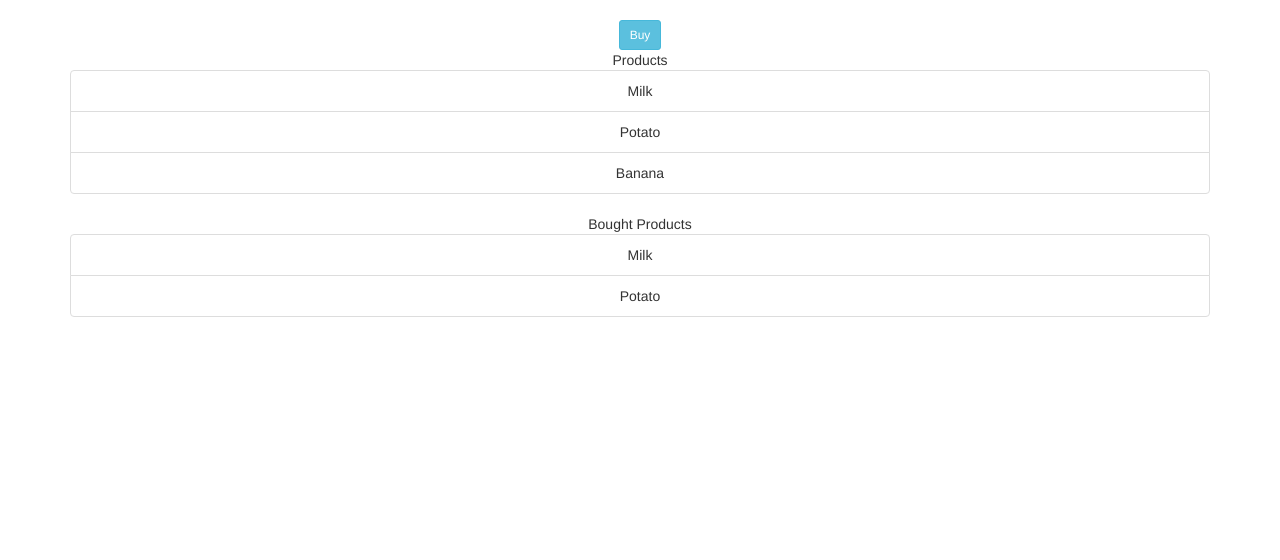
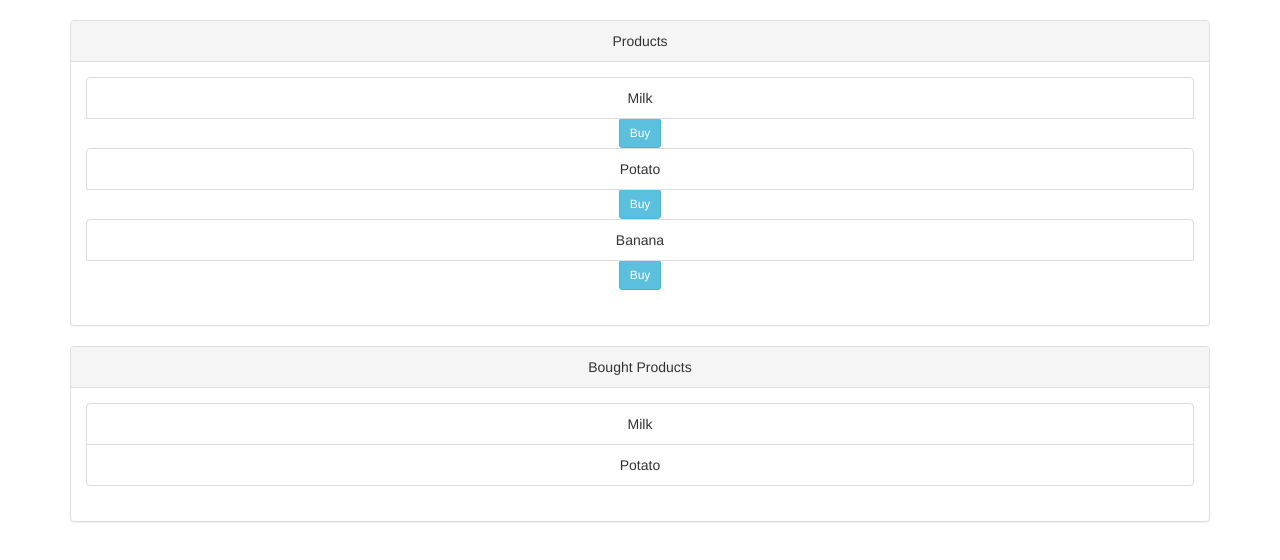
Before and after one commit to swetlikow/shop, an Angular app: page / in a window 1280 px wide. Shown: the top 560 px of the page. Built offline with nearby package versions, Linux system fonts and the light colour scheme.

Commit message:
change product-list -> product relation, add input

```diff
--- a/src/app/app.component.html
+++ b/src/app/app.component.html
@@ -1,7 +1,7 @@
 <br>
 <div class="row">
     <div class="col-sm-12 text-center">
-        <app-product></app-product>
+        <app-product-list></app-product-list>
         <app-cart-list *ngIf="showBoughtProducts"></app-cart-list>
     </div>
 </div>
--- a/src/app/app.component.ts
+++ b/src/app/app.component.ts
@@ -13,7 +13,6 @@ export class AppComponent implements OnInit {
     constructor(private cartListService: CartListService) { }
 
     ngOnInit(): void {
-        // эту маленькую бизнес логику спрятать в самом сервисе и предоставить свойство сервиса для чтения
-        this.showBoughtProducts = this.cartListService.getBoughtProducts().length !== 0;
+        this.showBoughtProducts = this.cartListService.showBoughtProducts();
     }
 }
--- a/src/app/components/cart/cart-list/cart-list.component.html
+++ b/src/app/components/cart/cart-list/cart-list.component.html
@@ -1,3 +1,8 @@
-<ul class="list-group">Bought Products
-    <li class="list-group-item" *ngFor="let product of boughtProducts;">{{product.name}}</li>
-</ul>
+<div class="panel panel-default">
+    <div class="panel-heading">Bought Products</div>
+    <div class="panel-body">
+        <ul class="list-group">
+            <li class="list-group-item" *ngFor="let product of boughtProducts;">{{product.name}}</li>
+        </ul>
+    </div>
+</div>
--- a/src/app/components/cart/cart-list/cart-list.component.ts
+++ b/src/app/components/cart/cart-list/cart-list.component.ts
@@ -1,5 +1,5 @@
 import { Component, OnInit } from '@angular/core';
-import { IProduct } from '../../products/product/product';
+import { Product } from '../../products/product/product';
 import { CartListService } from './cart-list.service';
 
 @Component({
@@ -9,7 +9,7 @@ import { CartListService } from './cart-list.service';
 })
 export class CartListComponent implements OnInit {
 
-    boughtProducts: IProduct[]; // обычно тут хранится еще и количество купленого товара
+    boughtProducts: Product[]; // обычно тут хранится еще и количество купленого товара
     constructor(private cartListService: CartListService) { }
 
     ngOnInit(): void {
--- a/src/app/components/cart/cart-list/cart-list.service.ts
+++ b/src/app/components/cart/cart-list/cart-list.service.ts
@@ -1,5 +1,5 @@
 import { Injectable } from '@angular/core';
-import { IProduct } from '../../products/product/product';
+import { Product } from '../../products/product/product';
 
 @Injectable({
     providedIn: 'root'
@@ -8,8 +8,8 @@ export class CartListService {
 
     constructor() { }
 
-    getBoughtProducts(): IProduct[] {
-        const products: IProduct[] = [
+    getBoughtProducts(): Product[] {
+        const products: Product[] = [
             {
                 id: 1,
                 name: 'Milk'
@@ -22,4 +22,8 @@ export class CartListService {
 
         return products;
     }
+
+    showBoughtProducts(): boolean {
+        return this.getBoughtProducts().length !== 0;
+    }
 }
--- a/src/app/components/products/product-list/product-list.component.html
+++ b/src/app/components/products/product-list/product-list.component.html
@@ -1,3 +1,9 @@
-<ul class="list-group">Products
-    <li class="list-group-item" *ngFor="let product of products;">{{product.name}}</li>
-</ul>
+<div class="panel panel-default">
+    <div class="panel-heading">Products</div>
+    <div class="panel-body">
+        <ul class="list-group">
+            <app-product *ngFor="let product of products" [product]="product">
+            </app-product>
+        </ul>
+    </div>
+</div>
--- a/src/app/components/products/product-list/product-list.component.ts
+++ b/src/app/components/products/product-list/product-list.component.ts
@@ -1,6 +1,6 @@
 import { Component, OnInit } from '@angular/core';
-import { IProduct } from '../product/product';
-import { ProductsService } from '../product/products.service';
+import { Product } from '../product/product';
+import { ProductsService } from '../products.service';
 
 @Component({
     selector: 'app-product-list',
@@ -9,7 +9,7 @@ import { ProductsService } from '../product/products.service';
 })
 export class ProductListComponent implements OnInit {
 
-    products: IProduct[];
+    products: Product[];
     constructor(private productsService: ProductsService) { }
 
     ngOnInit(): void {
--- a/src/app/components/products/product/product.component.html
+++ b/src/app/components/products/product/product.component.html
@@ -1,3 +1,2 @@
+<li class="list-group-item">{{product.name}}</li>
 <div class="btn btn-sm btn-info" (click)="onBuy()">Buy</div>
-<br>
-<app-product-list></app-product-list>
--- a/src/app/components/products/product/product.component.ts
+++ b/src/app/components/products/product/product.component.ts
@@ -1,16 +1,15 @@
-import { Component, OnInit } from '@angular/core';
+import { Component, Input } from '@angular/core';
+import { Product } from './product';
 
 @Component({
     selector: 'app-product',
     templateUrl: './product.component.html',
     styleUrls: ['./product.component.css']
 })
-export class ProductComponent implements OnInit {
+export class ProductComponent {
 
+    @Input() product: Product;
     constructor() { }
-
-    ngOnInit(): void {
-    }
 
     onBuy(): void {
         console.log('buy');
--- a/src/app/components/products/product/product.ts
+++ b/src/app/components/products/product/product.ts
@@ -1,4 +1,7 @@
-export interface IProduct {
-    id: number;
-    name: string;
+
+export class Product {
+    constructor(
+        public id: number = null,
+        public name: string,
+    ) { }
 }
--- a/src/app/components/products/product/products.service.ts
+++ /dev/null
@@ -1,29 +0,0 @@
-import { Injectable } from '@angular/core';
-import { IProduct } from './product';
-
-@Injectable({
-    providedIn: 'root'
-})
-export class ProductsService {
-
-    constructor() { }
-
-    getProducts(): IProduct[] {
-        const products: IProduct[] = [
-            {
-                id: 1,
-                name: 'Milk'
-            },
-            {
-                id: 2,
-                name: 'Potato'
-            },
-            {
-                id: 3,
-                name: 'Banana'
-            }
-        ];
-
-        return products;
-    }
-}
--- /dev/null
+++ b/src/app/components/products/products.service.ts
@@ -0,0 +1,18 @@
+import { Injectable } from '@angular/core';
+import { Product } from './product/product';
+
+@Injectable({
+    providedIn: 'root'
+})
+export class ProductsService {
+
+    constructor() { }
+
+    getProducts(): Product[] {
+        return [
+            new Product(1, 'Milk'),
+            new Product(2, 'Potato'),
+            new Product(3, 'Banana'),
+        ];
+    }
+}
```
Also changed, not shown: 1 other file (tests, documents, lock files or other folders).
